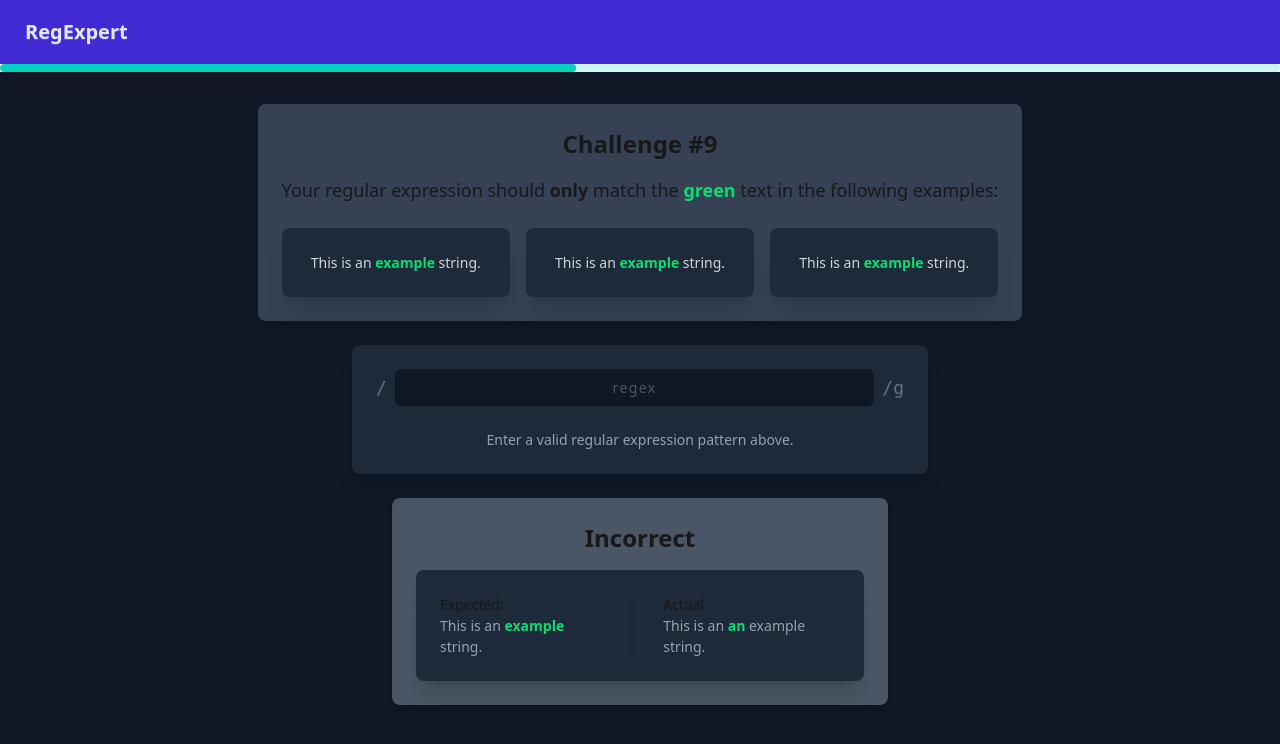
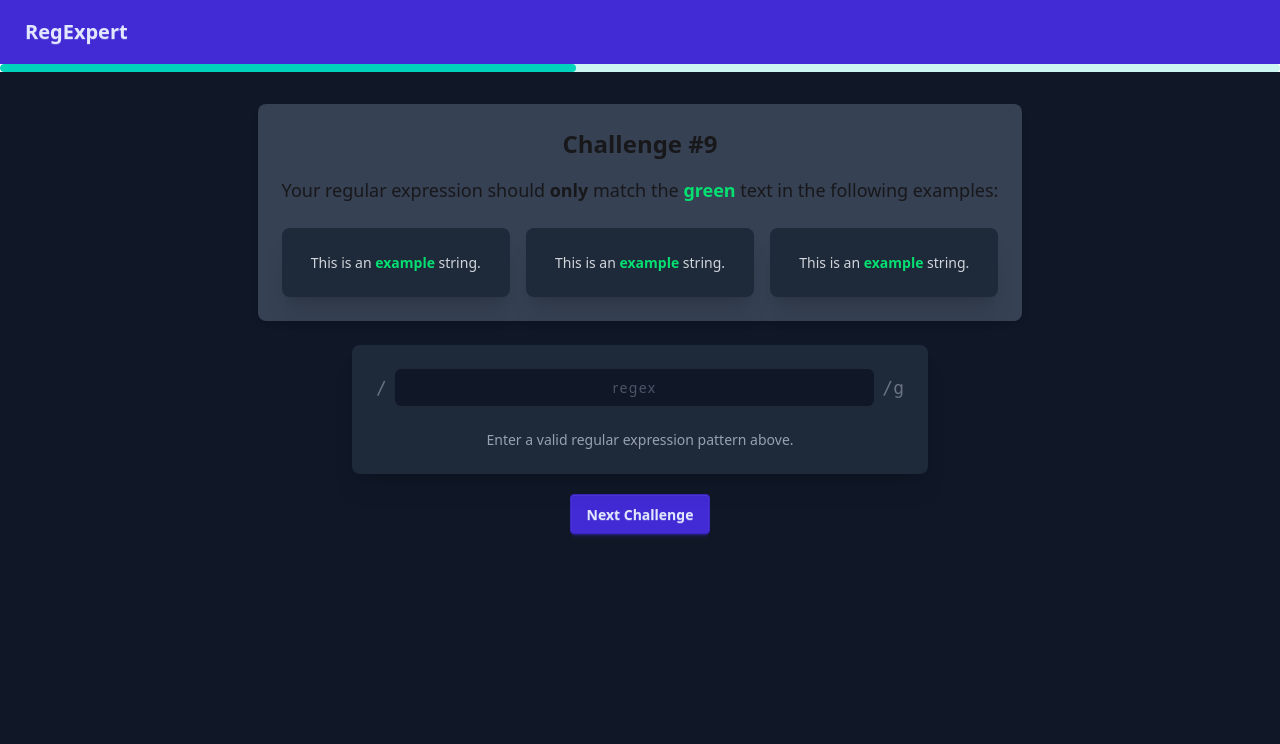
Before and after one commit to luca1s/regexpert, a React (Vite) app: page / in a window 1280 px wide. Shown: the top 744 px of the page. Built offline with nearby package versions, Linux system fonts and the light colour scheme.

Commit message:
more UI stuff

```diff
--- a/src/App.tsx
+++ b/src/App.tsx
@@ -1,9 +1,9 @@
+import Correct from "./components/correct"
 import Examples from "./components/examples"
-import Results from "./components/results"
+import Incorrect from "./components/incorrect"
 import Textarea from "./components/textarea"
 
 function App() {
-
   return (
     <div className="h-screen flex flex-col">
       <div className="navbar bg-primary text-primary-content">
@@ -13,7 +13,8 @@ function App() {
       <div className="flex-grow flex flex-col items-center justify-start bg-gray-900">
         <Examples />
         <Textarea />
-        <Results />
+        {/* <Incorrect /> */}
+        <Correct />
       </div>
     </div>
   )
--- /dev/null
+++ b/src/components/correct.tsx
@@ -0,0 +1,3 @@
+export default function Correct() {
+    return <button className="btn btn-primary mt-5">Next Challenge</button>;
+}
--- a/src/components/results.tsx
+++ b/src/components/incorrect.tsx
@@ -1,4 +1,4 @@
-export default function Results() {
+export default function Incorrect() {
     return (
         <div className="p-6 bg-gray-600 rounded-lg shadow-md mt-6">
             <h3 className="text-2xl font-bold mb-4 text-center">
--- a/src/components/textarea.tsx
+++ b/src/components/textarea.tsx
@@ -1,10 +1,19 @@
 import { useState } from "react";
 
-export default function Textarea() {
+export default function Textarea({ isCorrect }: { isCorrect?: boolean }) {
     const [regex, setRegex] = useState("");
 
+    let outlineClass;
+    if (isCorrect == true) {
+        outlineClass = "border-3 border-green-500";
+    } else if (isCorrect == false) {
+        outlineClass = "border-3 border-red-500";
+    }
+
+    const cardClass = `card w-full max-w-xl mx-auto shadow-xl bg-gray-800 ${outlineClass}`;
+
     return (
-        <div className="card w-full max-w-xl mx-auto shadow-xl bg-gray-800">
+        <div className={cardClass}>
             <div className="card-body">
                 <div className="flex flex-row justify-center items-center space-x-2">
                     <span className="text-gray-500 text-lg font-mono">/</span>
```
